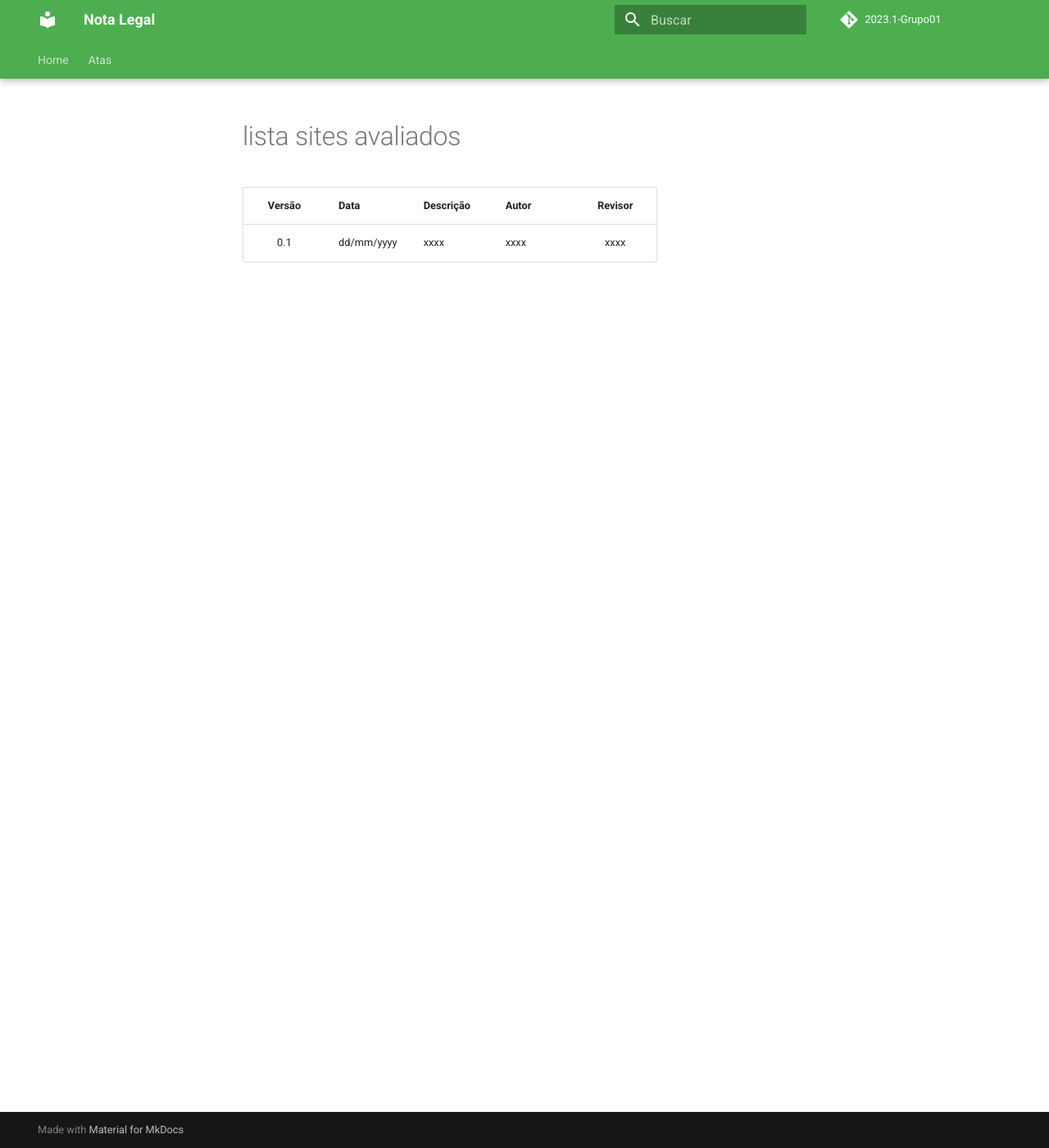
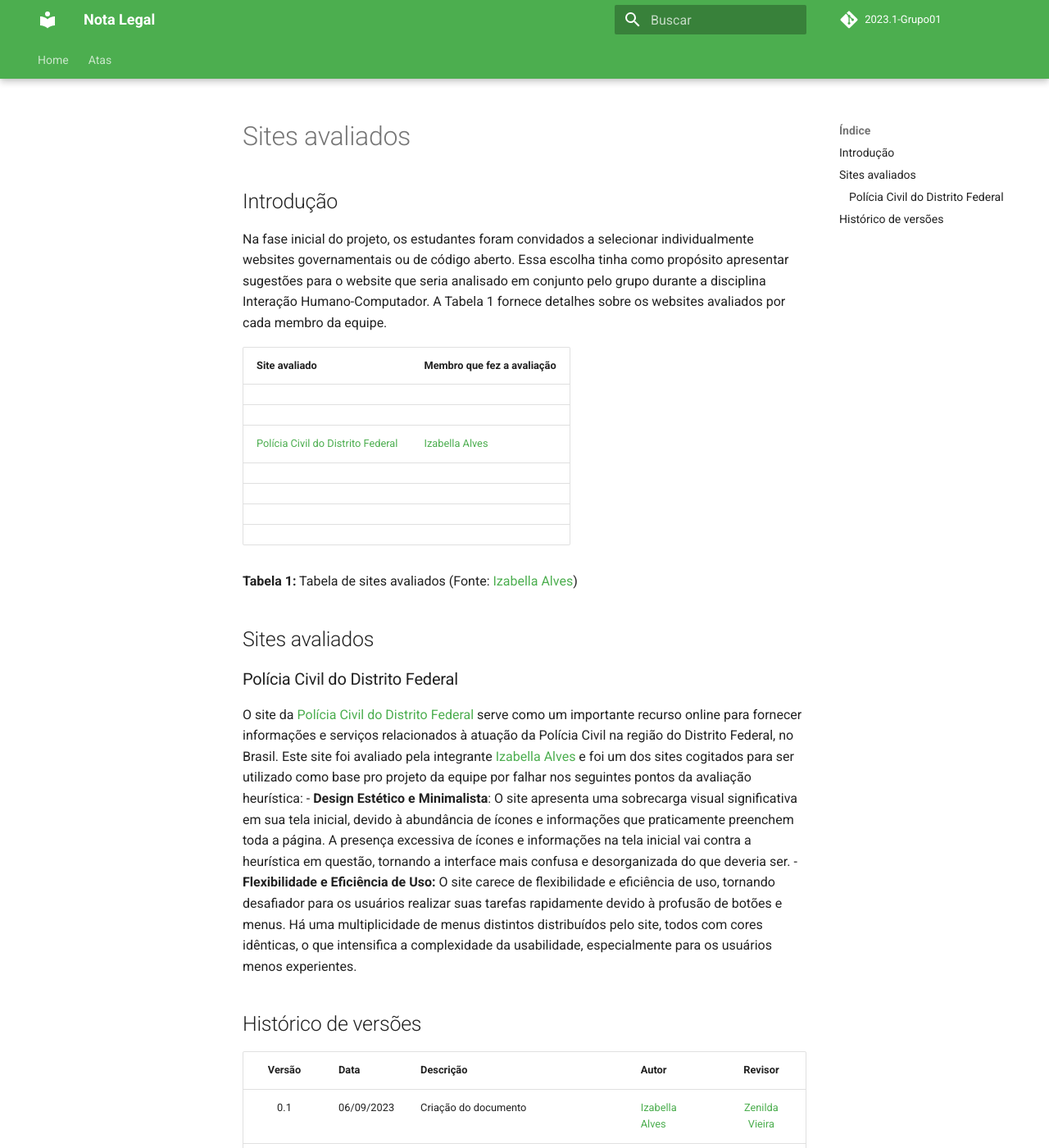
Before and after one commit to Interacao-Humano-Computador/2023.2-NotaLegal, an MkDocs documentation site: the page built from docs/planejamento do projeto/lista-sites-avaliados.md, in a window 1280 px wide and 1400 px high. Shown: the whole window at 82% size. Built offline with MkDocs 1.6.1 and Material for MkDocs 9.7.7, drawn with Linux system fonts in a browser that asks for light colours; comment, search, counter and statistics services are not loaded; some of the changed text lies outside the part shown.

Commit message:
add pcdf na lista de sites avaliados

```diff
--- a/docs/planejamento do projeto/lista-sites-avaliados.md
+++ b/docs/planejamento do projeto/lista-sites-avaliados.md
@@ -1,5 +1,28 @@
-# lista sites avaliados
+# Sites avaliados
+## Introdução
+Na fase inicial do projeto, os estudantes foram convidados a selecionar individualmente websites governamentais ou de código aberto. Essa escolha tinha como propósito apresentar sugestões para o website que seria analisado em conjunto pelo grupo durante a disciplina Interação Humano-Computador. A Tabela 1 fornece detalhes sobre os websites avaliados por cada membro da equipe.
+
+| Site avaliado               | Membro que fez a avaliação        |
+| --------------------------- | --------------------------------- |
+|                             |                                   |
+|                             |                                   |
+|[Polícia Civil do Distrito Federal](https://www.pcdf.df.gov.br)                             |[Izabella Alves](https://github.com/izabellaalves)                               |
+|                             |                                   |
+|                             |                                   |
+|                             |                                   |
+|                             |                                   |
+
+**Tabela 1:** Tabela de sites avaliados (Fonte: [Izabella Alves](https://github.com/izabellaalves))
+
+## Sites avaliados
+### Polícia Civil do Distrito Federal
+O site da [Polícia Civil do Distrito Federal](https://www.pcdf.df.gov.br) serve como um importante recurso online para fornecer informações e serviços relacionados à atuação da Polícia Civil na região do Distrito Federal, no Brasil. Este site foi avaliado pela integrante [Izabella Alves](https://github.com/izabellaalves) e foi um dos sites cogitados para ser utilizado como base pro projeto da equipe por falhar nos seguintes pontos da avaliação heurística:
+- **Design Estético e Minimalista**: O site apresenta uma sobrecarga visual significativa em sua tela inicial, devido à abundância de ícones e informações que praticamente preenchem toda a página. A presença excessiva de ícones e informações na tela inicial vai contra a heurística em questão, tornando a interface mais confusa e desorganizada do que deveria ser.
+- **Flexibilidade e Eficiência de Uso:** O site carece de flexibilidade e eficiência de uso, tornando desafiador para os usuários realizar suas tarefas rapidamente devido à profusão de botões e menus. Há uma multiplicidade de menus distintos distribuídos pelo site, todos com cores idênticas, o que intensifica a complexidade da usabilidade, especialmente para os usuários menos experientes.
+
+## Histórico de versões
 
 |Versão|Data|Descrição|Autor|Revisor|
 |:----:|----|---------|-----|:-------:|
-|0.1|dd/mm/yyyy|xxxx|xxxx|xxxx|
+|0.1|06/09/2023|Criação do documento|[Izabella Alves](https://github.com/izabellaalves)|[Zenilda Vieira](https://github.com/zenildavieira)|
+|0.2|07/09/2023|Adicionando introdução e avaliação do PCDF|[Izabella Alves](https://github.com/izabellaalves)|[Zenilda Vieira](https://github.com/zenildavieira)|
```
